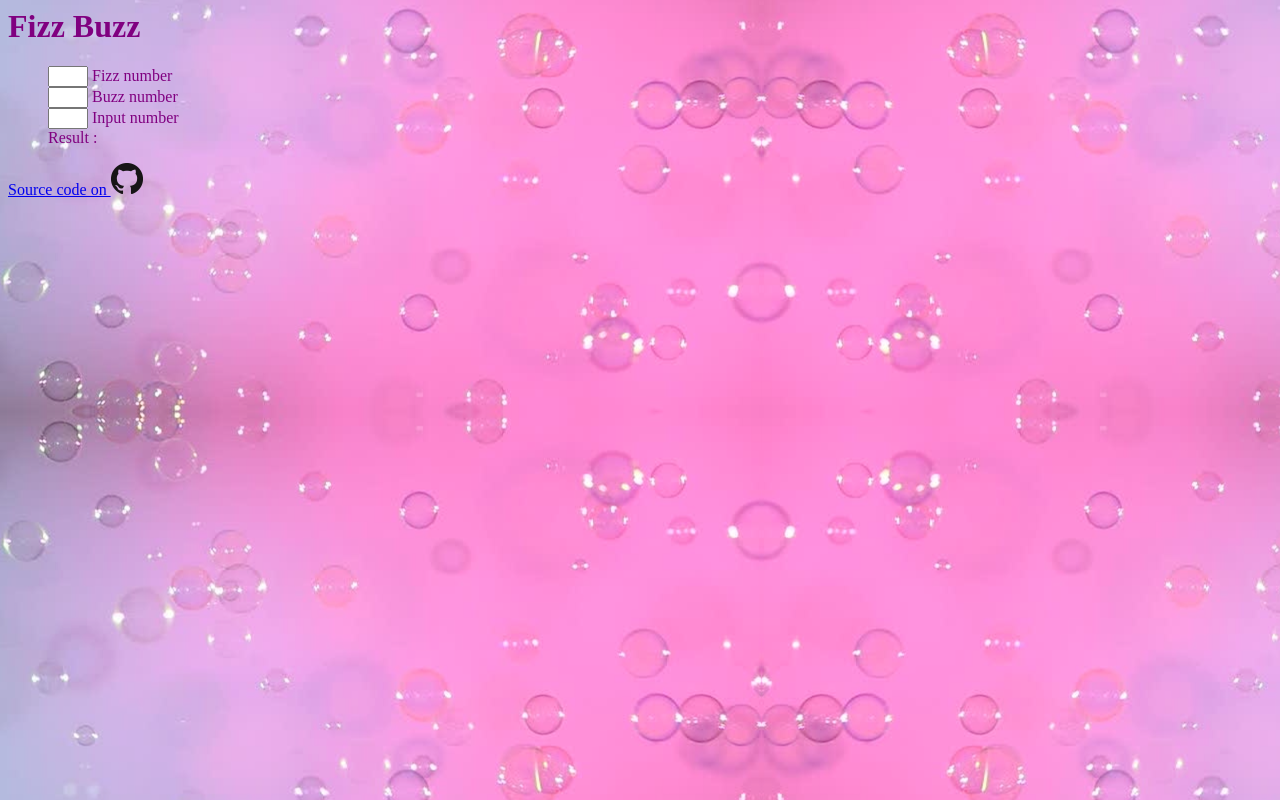
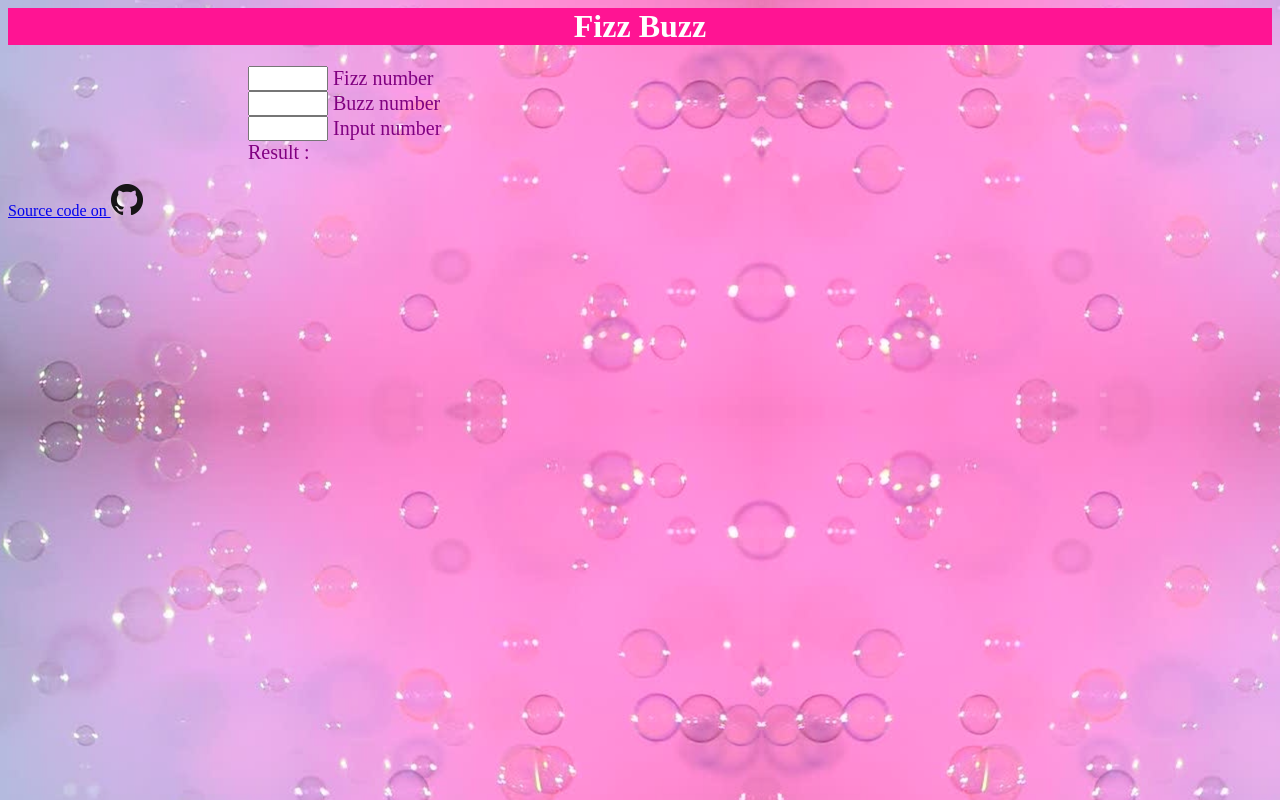
Before and after one commit to szunez/fizzBuzz, a plain HTML site: page index.html in a window 1280 px wide. Drawn offline with Linux system fonts and the light colour scheme.

Commit message:
header and margin changes

```diff
--- a/css/styles.css
+++ b/css/styles.css
@@ -1,11 +1,21 @@
-body{
+h1{
+    background: deeppink;
+    color: white;
+    text-align: center;
+}
+input{
+    color: dodgerblue;
+    font-size: 20px;
+    text-align: right;
+    width: 80px;
+    height: 25px;
+}
+ul{
     color: purple;
+    font-size: 20px;
     text-align: left;
-}
-input {
-    color: dodgerblue;
-    width: 40px;
-    text-align: right;
+    margin-left: 200px;
+    font-size: 20px;
 }
 output {
     color: lightseagreen;
```
